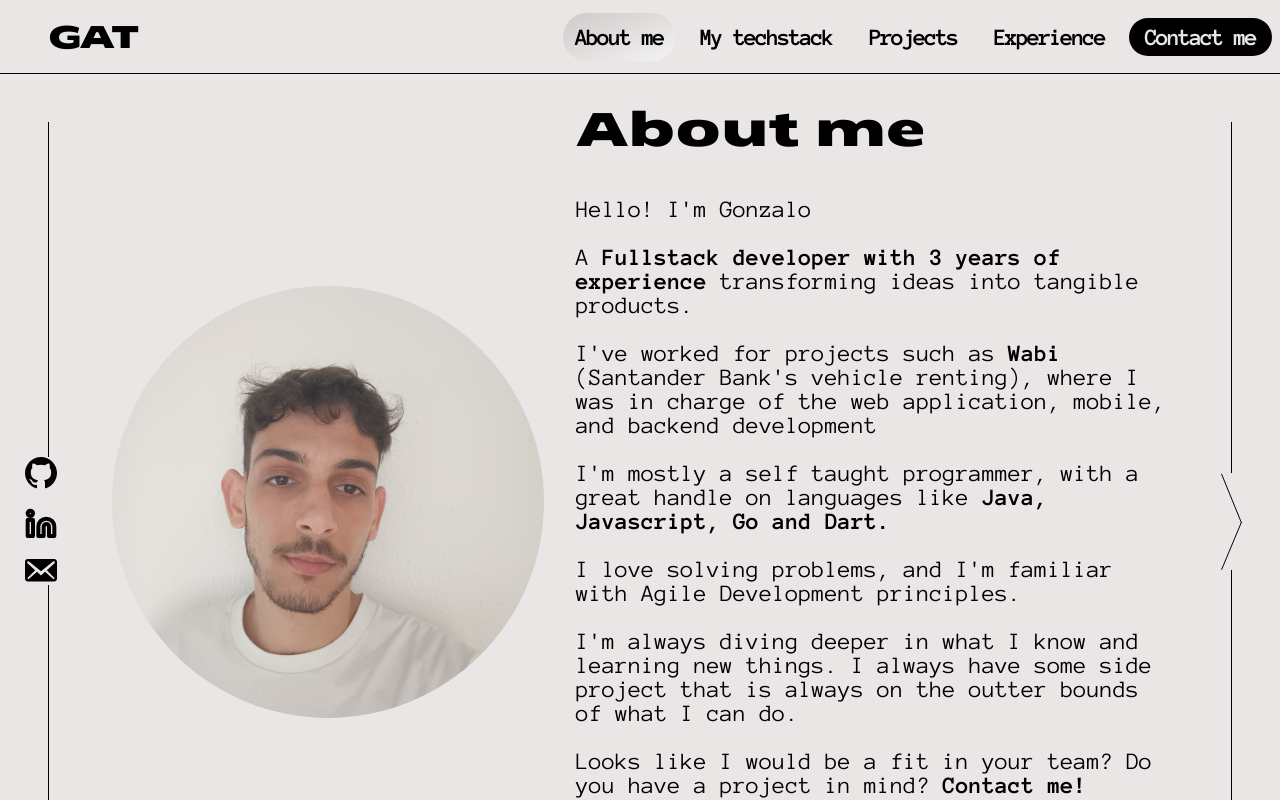
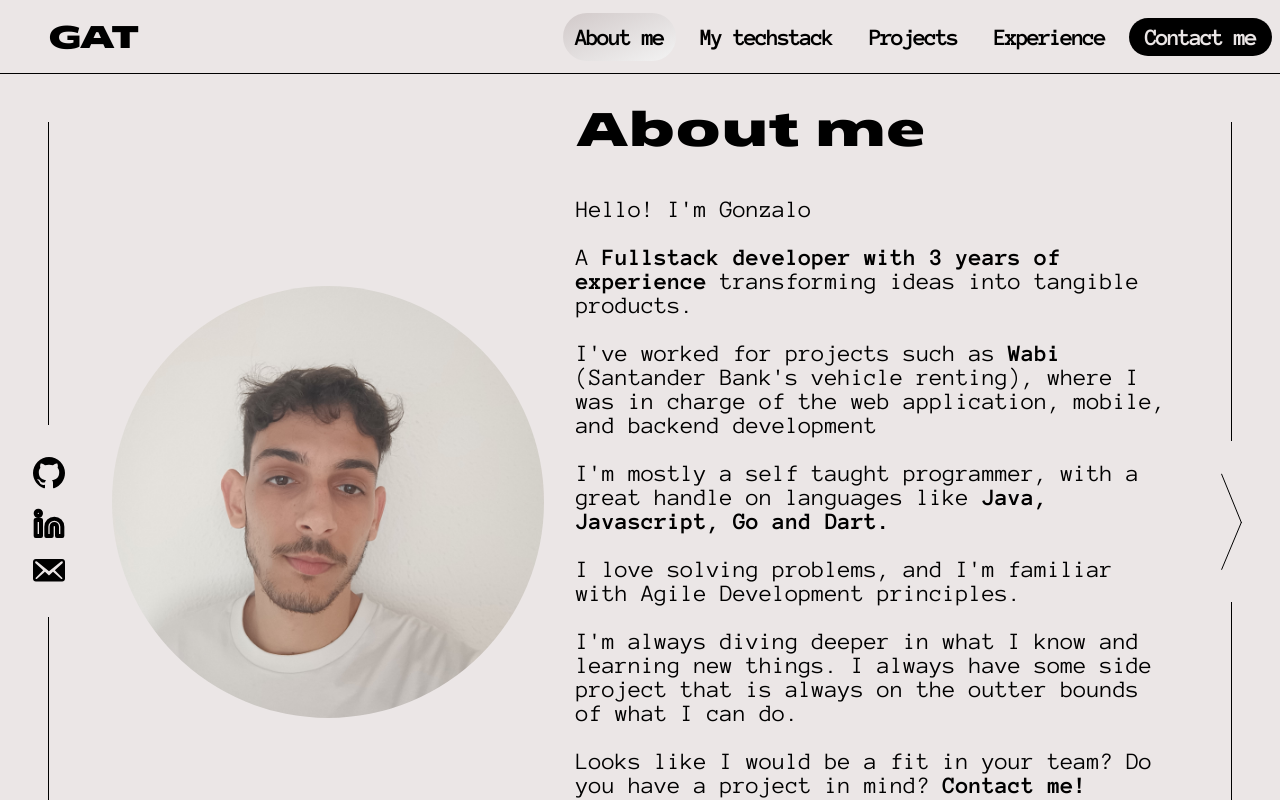
Before and after one commit to gonagutor/portfolio, a SvelteKit app: page / in a window 1280 px wide. Built offline with nearby package versions, Linux system fonts and the light colour scheme.

Commit message:
Desktop socials and navigatorarrow

```diff
--- a/src/components/LinesBackground/components/NavigatorArrow.svelte
+++ b/src/components/LinesBackground/components/NavigatorArrow.svelte
@@ -13,5 +13,6 @@
 		line-height: 1em;
 		display: flex;
 		text-decoration: none;
+		padding-block: 2rem;
 	}
 </style>
--- a/src/components/LinesBackground/components/Socials.svelte
+++ b/src/components/LinesBackground/components/Socials.svelte
@@ -6,7 +6,12 @@
 	export let horizontal: boolean = false;
 </script>
 
-<div style="--flex-direction:{horizontal ? 'row' : 'column'}" id="socials-container">
+<div
+	style="--flex-direction:{horizontal ? 'row' : 'column'}; --margin-right:{horizontal
+		? '1rem'
+		: '0'}; --padding-block:{horizontal ? '0' : '2rem'}"
+	id="socials-container"
+>
 	<a href="https://github.com/gonagutor">
 		<Github />
 	</a>
@@ -25,7 +30,8 @@
 		align-items: center;
 		gap: 1rem;
 
-		margin-right: 1rem;
+		margin-right: var(--margin-right);
+		padding-block: var(--padding-block);
 		background: var(--background);
 	}
 </style>
```
